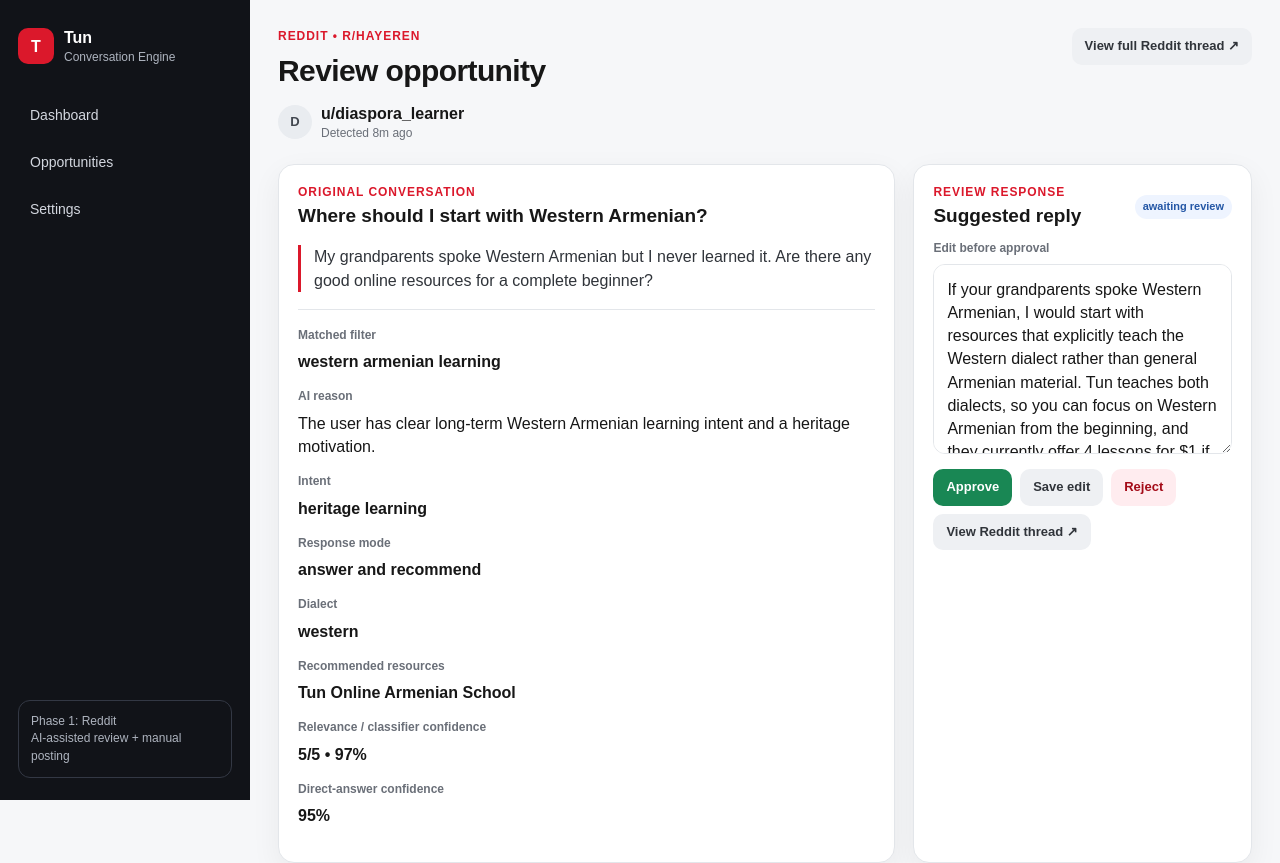
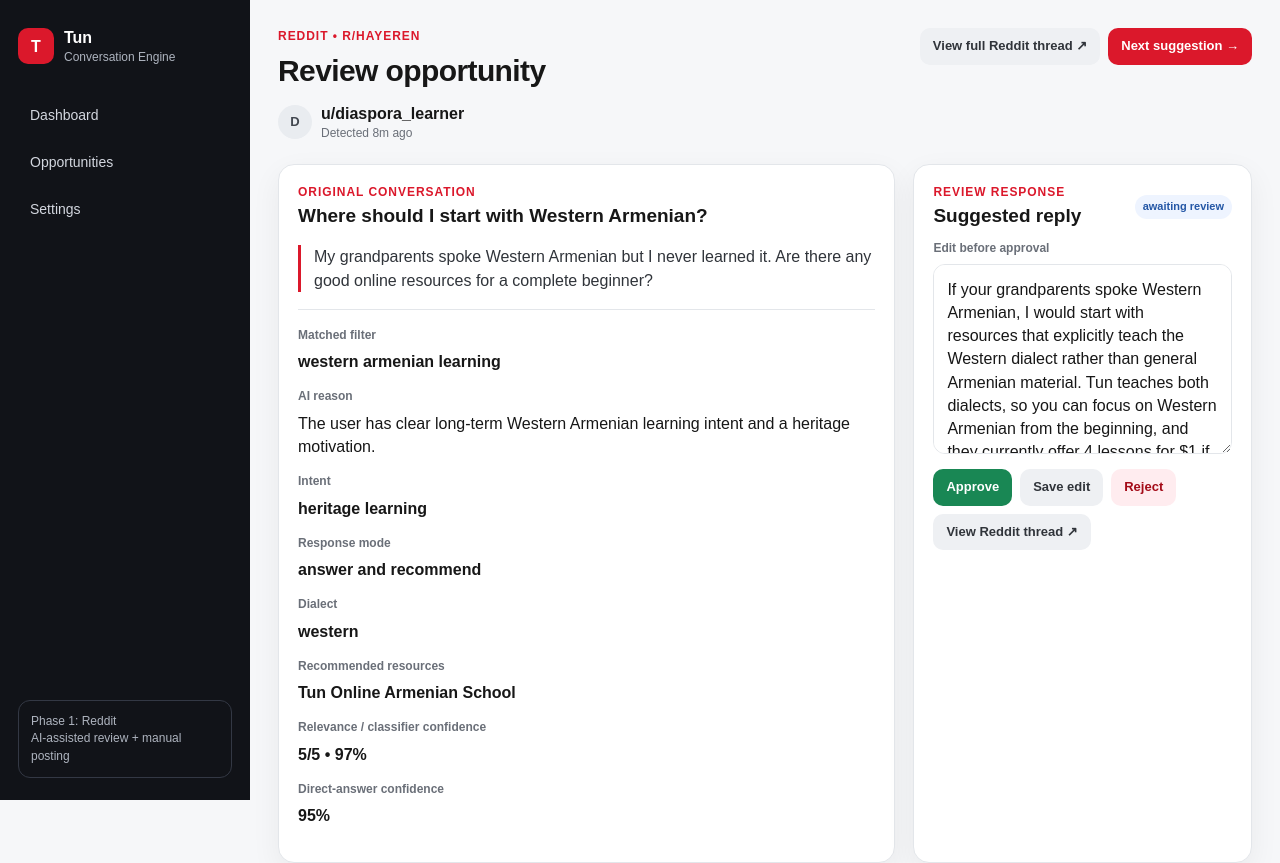
Before and after one commit to elleynote/tun-conversation-engine, a Next.js app: page /opportunities/demo-1 in a window 1280 px wide. Shown: the top 863 px of the page. Built offline with nearby package versions, Linux system fonts and the light colour scheme.

Commit message:
Add next suggestion navigation to review page

```diff
--- a/app/opportunities/[id]/page.tsx
+++ b/app/opportunities/[id]/page.tsx
@@ -1,9 +1,10 @@
+import Link from "next/link";
 import { notFound } from "next/navigation";
 import { AppShell } from "@/components/app-shell";
 import { OpportunityReview } from "@/components/opportunity-review";
 import { ThreadContext } from "@/components/thread-context";
 import { UserAvatar } from "@/components/user-avatar";
-import { getOpportunity } from "@/lib/repository";
+import { getNextOpportunityId, getOpportunity } from "@/lib/repository";
 import { relativeTime } from "@/lib/utils";
 
 export const dynamic = "force-dynamic";
@@ -19,7 +20,10 @@
 
 export default async function OpportunityPage({ params }: { params: Promise<{ id: string }> }) {
   const { id } = await params;
-  const o = await getOpportunity(id);
+  const [o, nextOpportunityId] = await Promise.all([
+    getOpportunity(id),
+    getNextOpportunityId(id),
+  ]);
   if (!o) notFound();
 
   return (
@@ -30,7 +34,12 @@
           <h1>Review opportunity</h1>
           <div className="review-author-row"><UserAvatar author={o.author} avatarUrl={o.author_avatar_url} size="md" /><div><strong>{o.author ? `u/${o.author.replace(/^u\//, "")}` : "Unknown user"}</strong><div className="small muted">Detected {o.relativeTime}{o.thread_key ? ` • ${o.thread_key}` : ""}</div></div></div>
         </div>
-        {o.original_url ? <a className="btn secondary" href={o.original_url} target="_blank" rel="noreferrer">View full Reddit thread ↗</a> : null}
+        <div className="actions">
+          {o.original_url ? <a className="btn secondary" href={o.original_url} target="_blank" rel="noreferrer">View full Reddit thread ↗</a> : null}
+          <Link className="btn primary" href={nextOpportunityId ? `/opportunities/${nextOpportunityId}` : "/opportunities"}>
+            {nextOpportunityId ? "Next suggestion →" : "Back to queue"}
+          </Link>
+        </div>
       </div>
 
       {o.status === "ignored" ? (
@@ -53,7 +62,7 @@
           <div className="field"><div className="label">Direct-answer confidence</div><div className="value">{o.classification ? `${Math.round(o.classification.answer_confidence * 100)}%` : "-"}</div></div>
         </div>
 
-        <OpportunityReview opportunity={o} />
+        <OpportunityReview opportunity={o} nextOpportunityId={nextOpportunityId} />
       </div>
 
       {o.thread_items?.length ? <ThreadContext items={o.thread_items} currentId={o.id} /> : null}
```
